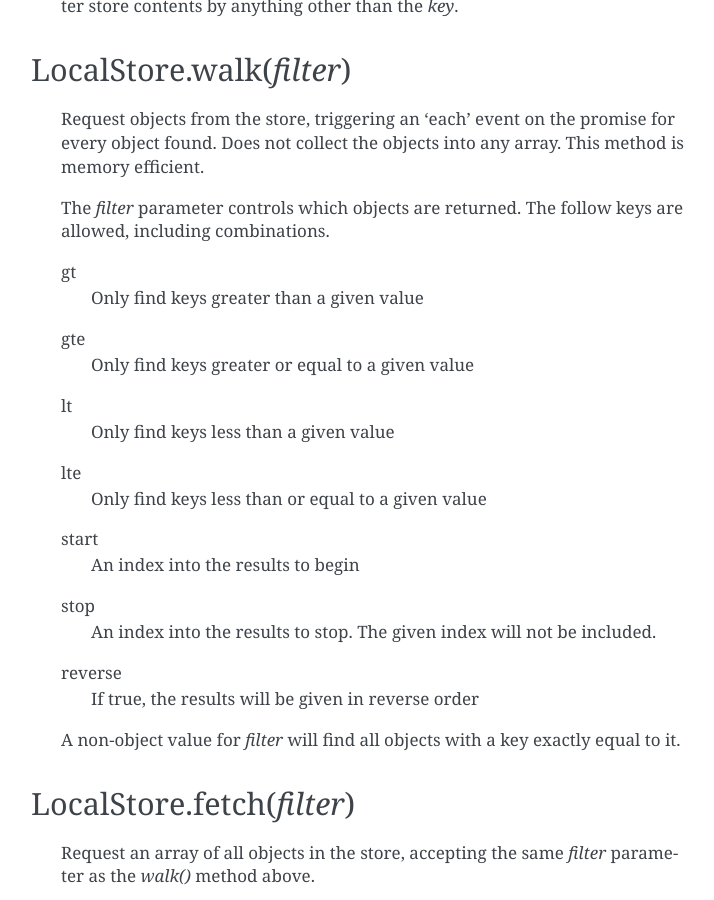
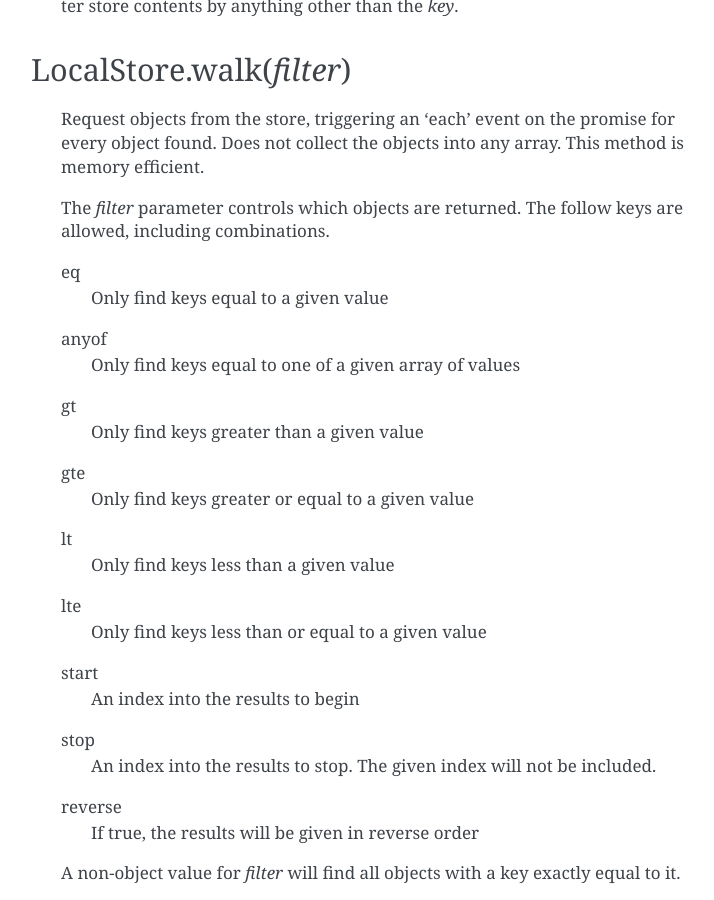
Before and after one commit to plasmidhq/plasmid, a Sphinx documentation site: the page built from docs/plasmidjs_api.rst, in a window 1280 px wide and 900 px high, scrolled down 5657 px. Shown: the whole window, without its empty margins (389-1103 px from the left). Built offline with Sphinx 7.4.7, drawn with Linux system fonts in a browser that asks for light colours.

Commit message:
Document 1.4.0 release with anyof filter

```diff
--- a/docs/plasmidjs_api.rst
+++ b/docs/plasmidjs_api.rst
@@ -265,6 +265,10 @@ LocalStore.walk(`filter`)
     The `filter` parameter controls which objects are returned. The follow keys are allowed,
     including combinations.
 
+    eq
+        Only find keys equal to a given value
+    anyof
+        Only find keys equal to one of a given array of values
     gt
         Only find keys greater than a given value
     gte
--- a/package.json
+++ b/package.json
@@ -1,6 +1,6 @@
 {
   "name": "plasmiddb",
-  "version": "1.3.1",
+  "version": "1.4.0",
   "repository": {
     "type": "git",
     "url": "git://github.com/plasmidhq/plasmid.git"
```
Also changed, not shown: 1 other file.
